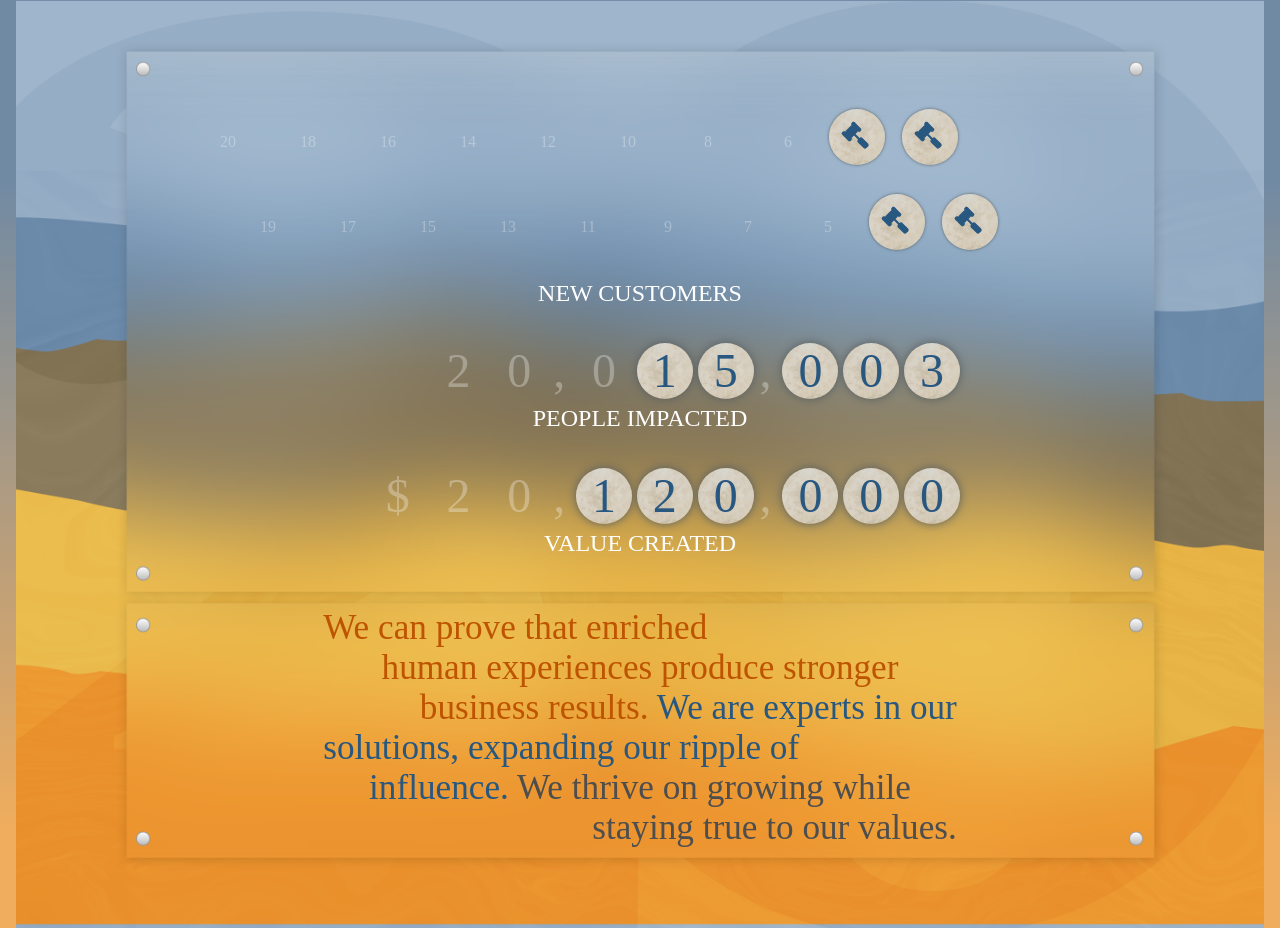
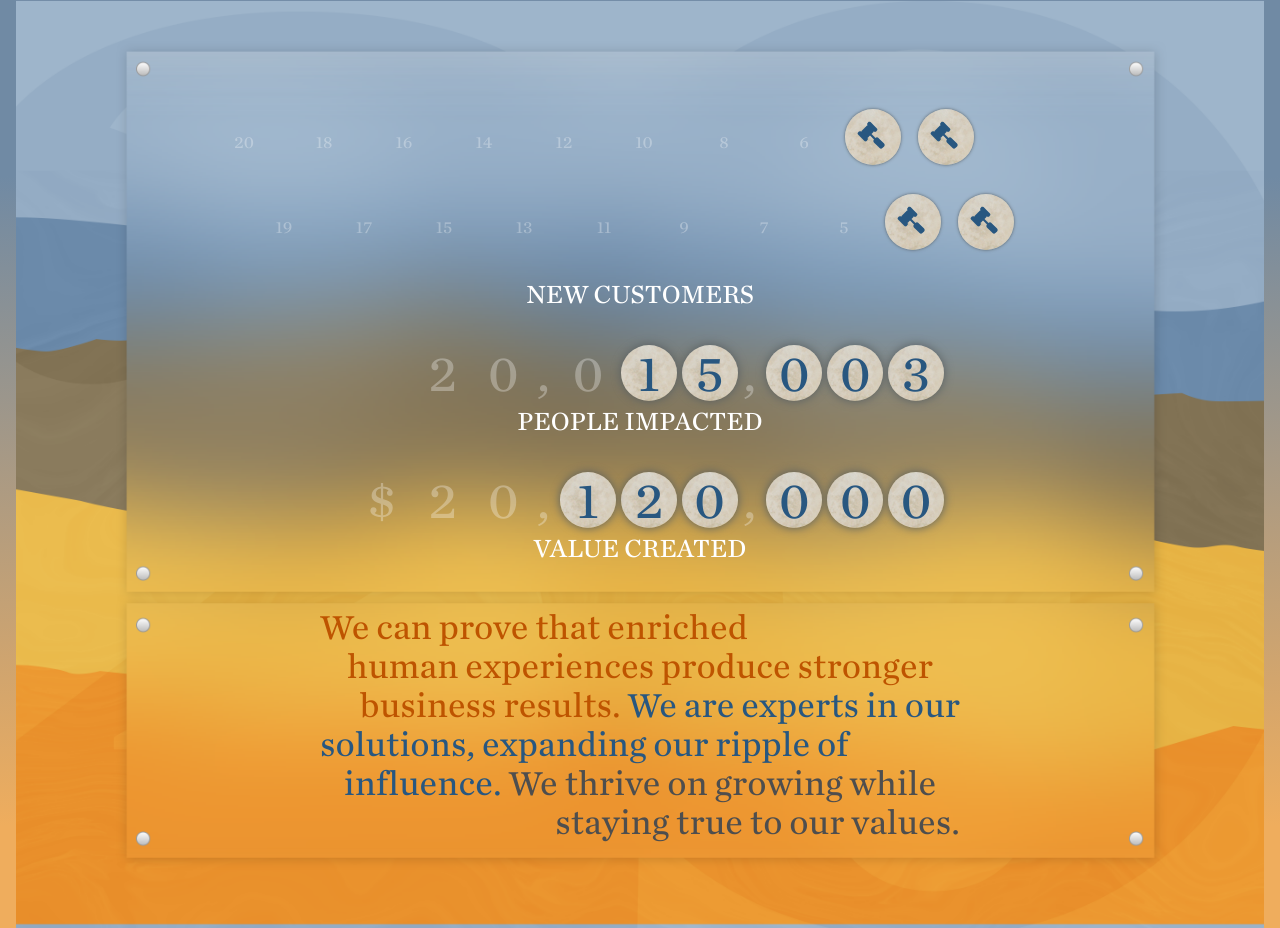
Before and after one commit to crousky/vision-wall, an Angular app: page / in a window 1280 px wide. Built offline with nearby package versions, Linux system fonts and the light colour scheme.

Commit message:
use font

```diff
--- a/src/app/app.component.less
+++ b/src/app/app.component.less
@@ -26,7 +26,7 @@
 }
 
 .clients-container {
-    margin-left: 5em;
+    margin-left: 6em;
     margin-top: 0.5em;
 }
 
@@ -37,9 +37,9 @@
 }
 
 .statements {
-    width: 18em;
+    width: 20em;
     margin: 0 auto;
-    font-size: 2.2em;
+    font-size: 2em;
     .first {
         color: @text-orange;
     }
--- a/src/app/tally/tally.component.less
+++ b/src/app/tally/tally.component.less
@@ -2,7 +2,7 @@
 
 .tally{
     color: rgba(255, 255, 255, 0.3);
-    width: 40em;
+    width: 38em;
     margin: 0 auto;
 
     .tally-value {
--- a/src/styles.less
+++ b/src/styles.less
@@ -1,5 +1,5 @@
 /* You can add global styles to this file, and also import other style files */
-@import "font.less";
+@import "font.css";
 @import "variables";
 
 body {
@@ -13,6 +13,8 @@ body {
     background: -ms-linear-gradient(top, rgba(112,138,164,1) 0%, rgba(112,138,164,1) 19%, rgba(239,173,93,1) 89%, rgba(239,173,93,1) 100%);
     background: linear-gradient(to bottom, rgba(112,138,164,1) 0%, rgba(112,138,164,1) 19%, rgba(239,173,93,1) 89%, rgba(239,173,93,1) 100%);
     filter: progid:DXImageTransform.Microsoft.gradient( startColorstr='#708aa4', endColorstr='#efad5d', GradientType=0 );
+
+    font-family: "Chronicle SSm A", "Chronicle SSm B", serif;
 }
 
 .clear {
```
Also changed, not shown: src/assets/gavel.svg (deleted), src/font.css (renamed from src/font.less).
